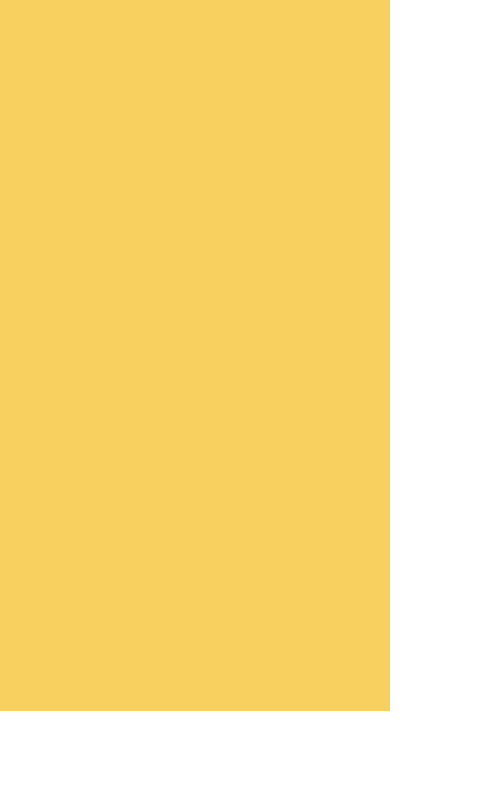
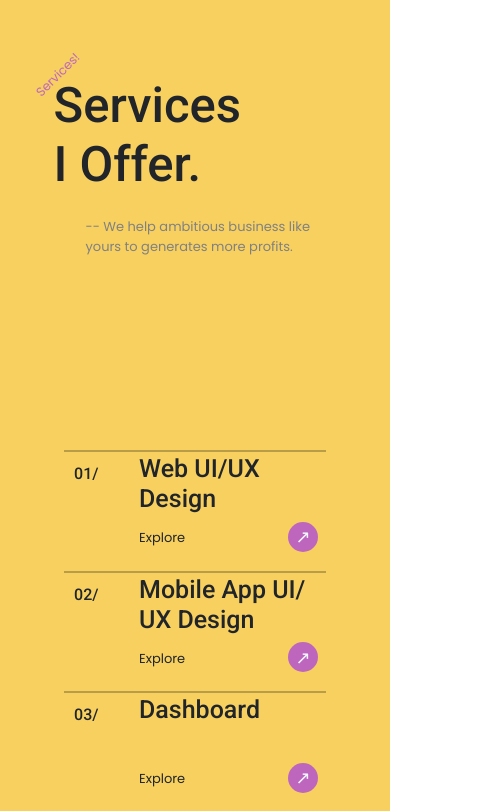
Before and after one commit to lukmaann/personal-website, a plain HTML site: page index.html in a window 390 px wide. Shown: the part 977-1788 px from the top of the page, 500 px wide, since content can reach past the window. Before the commit the page ends 1688 px from the top, so only its background shows below. Drawn offline with nearby package versions, Linux system fonts and the light colour scheme.

Commit message:
added some css to mid div

```diff
--- a/index.html
+++ b/index.html
@@ -92,6 +92,52 @@
       <h5 class="social-icons">Check Out MY <a href=""> <i class="fa-brands fa-twitter"></i></a><a href=""><i class="fa-brands fa-instagram"></i></a><a href=""><i class="fa-brands fa-github"></i></a></h5>
 
       <div class="mid-child">
+        <div class="mid-content">
+          <hr class="line">
+          <h5 class="mid-content-h5">
+            01/
+          </h5>
+          <h1 class="mid-content-h1">
+            Web UI/UX Design
+          </h1>
+          <h6 class="mid-content-h6">
+            Explore
+          </h6>
+          <button class="mid-content-btn rounded-circle">
+             ↗
+          </button>
+        </div>
+        <div class="mid-content">
+          <hr class="line">
+          <h5 class="mid-content-h5">
+            02/
+          </h5>
+          <h1 class="mid-content-h1">
+            Mobile App UI/ UX Design
+          </h1>
+          <h6 class="mid-content-h6">
+            Explore
+          </h6>
+          <button class="mid-content-btn rounded-circle">
+             ↗
+          </button>
+        </div>
+        <div class="mid-content">
+          <hr class="line">
+          <h5 class="mid-content-h5">
+            03/
+          </h5>
+          <h1 class="mid-content-h1">
+            Dashboard
+          </h1>
+          <h6 class="mid-content-h6">
+            Explore
+          </h6>
+          <button class="mid-content-btn rounded-circle">
+             ↗
+          </button>
+        </div>
+
 
 
       </div>
--- a/styles.css
+++ b/styles.css
@@ -26,6 +26,7 @@ nav li:hover {
   padding-top: 100px;
   justify: center;
   align-items: center;
+  position: relative;
 }
 
 .top-child {
@@ -112,10 +113,13 @@ nav li:hover {
   height: 100vh;
   width: 100%;
   display: flex;
-  padding-top: 100px;
+  /* padding-top: 100px; */
   justify: center;
   align-items: center;
   background-color: #F7D060;
+  position: relative;
+  display: flex;
+
 }
 
 .mid-child{
@@ -124,18 +128,19 @@ nav li:hover {
   padding: 30px;
   margin: 40px;
   /* background-color: aqua; */
+  position: inherit;
 
 
 }
 
 .mid-h6{
-  color: plum;
+  color: rgb(190, 102, 190);
   font-family: "Poppins", sans-serif;
   font-size: 12.5px;
   position: absolute;
-  top: 740px;
+  top: 175px;
   transform: rotate(-45deg);
-  left: 90px;
+  left: 100px;
 
 }
 
@@ -143,27 +148,82 @@ nav li:hover {
   color: grey;
   font-size: 12.5px;
   position: absolute;
-  top: 870px;
+  top: 320px;
   left: 187px;
   width: 313px;
   font-family: "Poppins", sans-serif;
 
-}
 
-
-.mid-h1{
-  width: 187.5px;
-  position: absolute;
-  top: 755px;
-  left: 125px;
-  font-size: 45px;
 
 }
 
 
 
 
+.mid-h1{
+  width: 200px;
+  position: absolute;
+  top: 187.5px;
+  left: 125px;
+  font-size: 45px;
 
+}
+
+.mid-content{
+  width: 90%;
+  height: 35%;
+  margin: 10px;
+  /* background-color: aqua;
+  border: 2px solid black; */
+  position: relative;
+
+}
+
+.line{
+  color: black;
+  border-top: 2px solid black;
+}
+
+.mid-content-h6{
+  font-weight:normal;
+  font-family: "Poppins", sans-serif;
+  font-size: small;
+  position: absolute;
+  left: 75px;
+  top: 120px;
+
+
+}
+.mid-content-h1{
+  width: 200px;
+  font-size: 30px;
+  position: absolute;
+  top: 20px;
+  left: 75px;
+}
+
+
+.mid-content-h5{
+  position: absolute;
+  top: 30px;
+  left: 10px;
+
+}
+
+.mid-content-btn{
+  font-size: 25px;
+  color: aliceblue;
+  /* border-radius: 50%; */
+  background-color: rgb(190, 102, 190);
+  position: absolute;
+  bottom: 20px;
+  right: 30px;
+  width: 40px;
+  height: 40px;
+  border: none;
+
+
+}
 
 
 
@@ -226,4 +286,76 @@ nav li:hover {
     width: 300px;
 
 }
+/* ***************************mid**************************** */
+
+
+.mid {
+  flex-wrap: wrap;
+  width: 100vw;
+  justify-content: center;
+  margin: auto;
+  margin-top: 100px;
+
 }
+.social-icons{
+  display: none;
+}
+.mid-child {
+
+  height: 50vh;
+  width: 90vw;
+  margin: 0px;
+  /* background-color: aqua; */
+  display: flex;
+  flex-wrap: wrap;
+  align-items: center;
+  justify-content: center;
+}
+.mid-h6 {
+  left: 10px;
+  top: 100px;
+}
+.mid-h1 {
+  left: 34px;
+  font-size: 49px;
+  top: 110px;
+}
+
+.mid-p {
+  top: 250px;
+  left: 66px;
+  font-size: 13px;
+  width: 240px;
+}
+.mid-content{
+  height: 25%;
+  flex-wrap: wrap;
+  flex-direction: column;
+}
+
+.mid-content-h1{
+  font-size: 25px;
+}
+
+.mid-content-h6{
+  top: 96px;
+}
+.mid-content-h5{
+  font-size: 16px;
+}
+
+.mid-content-btn{
+  font-size: 18px;
+    color: aliceblue;
+    /* border-radius: 50%; */
+    background-color: rgb(190, 102, 190);
+    position: absolute;
+    bottom: -27px;
+    right: 8px;
+    width: 30px;
+    height: 30px;
+    border: none;
+}
+}
+
+}
```
